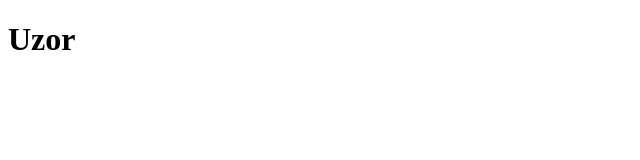
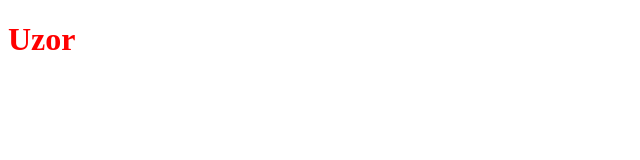
Before and after one commit to isaacRaphael/test, a plain HTML site: page index.html in a window 1280 px wide. Shown: the whole page, without its empty margins (0-640 px from the left). Drawn offline with Linux system fonts and the light colour scheme.

Commit message:
adding a color

```diff
--- a/index.html
+++ b/index.html
@@ -7,6 +7,6 @@
     <title>Document</title>
 </head>
 <body>
-    <h1>Uzor</h1>
+    <h1 style="color: red;">Uzor</h1>
 </body>
 </html>
```
